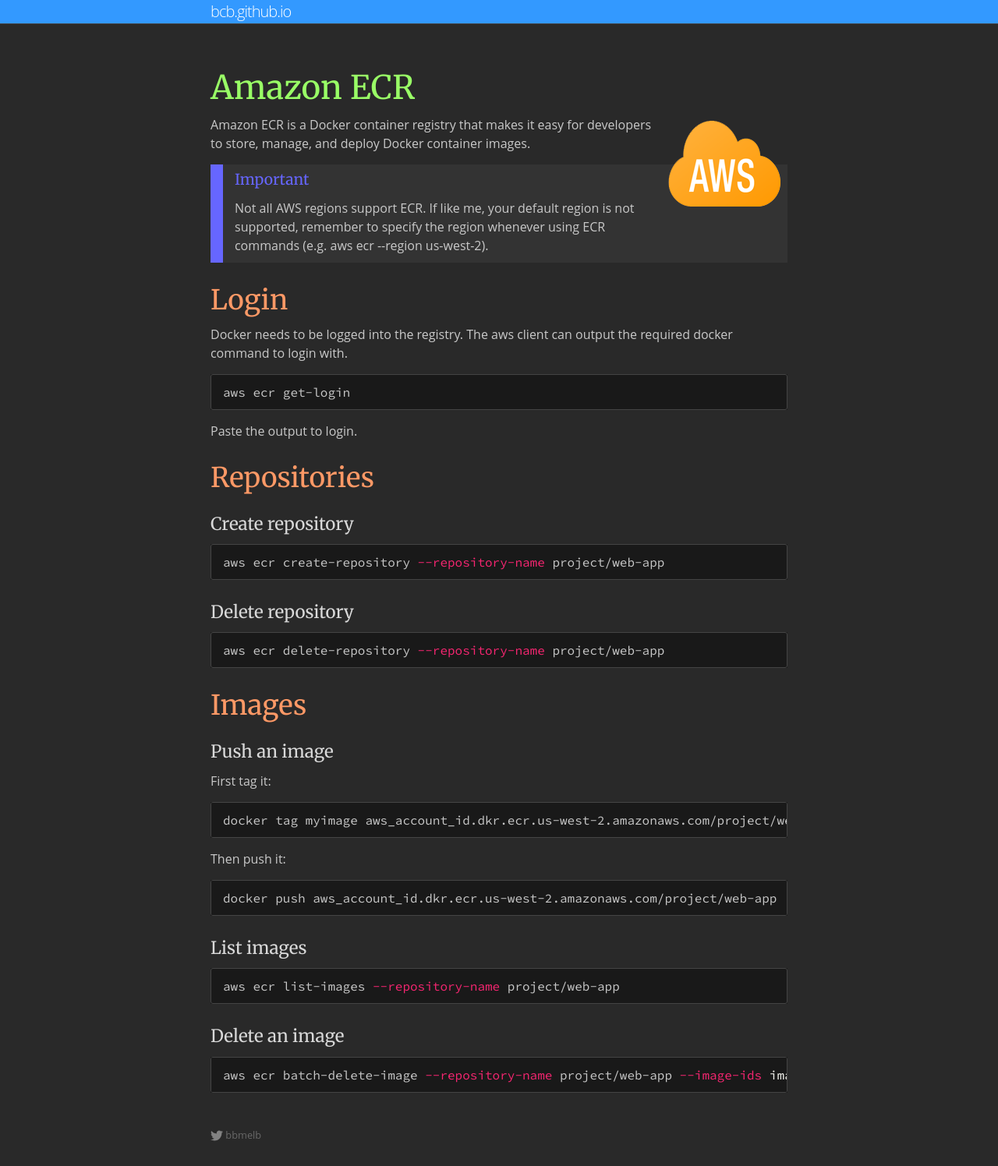
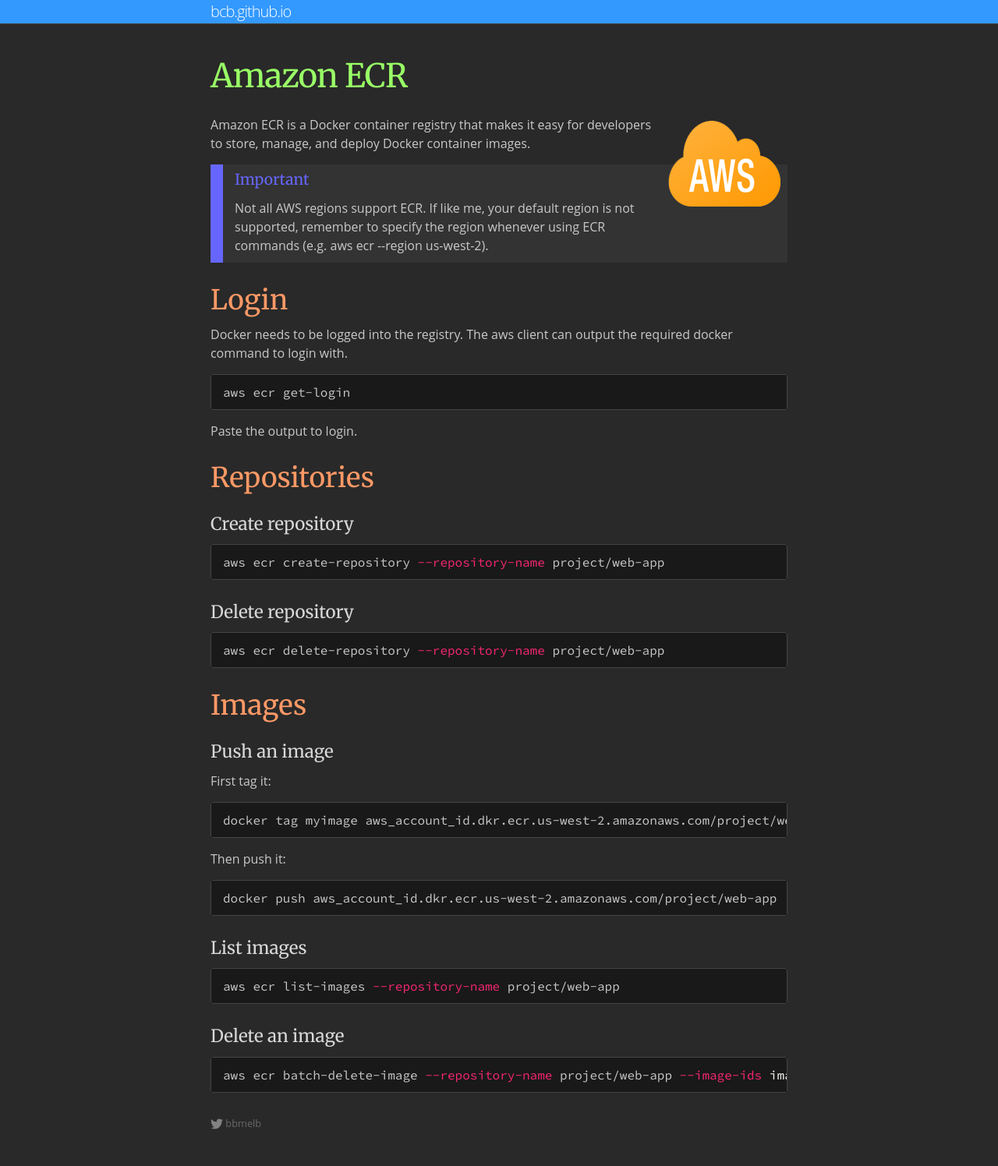
Before and after one commit to explodinglabs/explodinglabs.github.io, a Jekyll site: the page built from _amazon/ecr.markdown, in a window 1280 px wide. Shown: the whole page at 78% size. Built offline with Jekyll 4.4.1, drawn with Linux system fonts in a browser that asks for light colours; some web fonts are replaced.

Commit message:
Adjust gaps in design

```diff
--- a/_sass/_layout.scss
+++ b/_sass/_layout.scss
@@ -4,7 +4,7 @@
 .site-header {
     background-color: #39f;
     border-bottom: 1px solid $grey-color-dark;
-    margin-bottom: $spacing-unit * 2;
+    margin-bottom: $spacing-unit*1.5;
     @include media-query($on-palm) {
         margin-bottom: $spacing-unit;
     }
@@ -67,6 +67,8 @@
     .post-title {
         font-size: 42px;
         color: $page-title-color;
+        margin-bottom: $spacing-unit;
+        letter-spacing: -1px;
 
         @include media-query($on-laptop) {
             font-size: 36px;
@@ -111,7 +113,7 @@
  * Site footer
  */
 .site-footer {
-    margin-top: $spacing-unit;
+    margin-top: $spacing-unit/2;
     margin-bottom: $spacing-unit;
     font-size: 0.8em;
     a {
```
